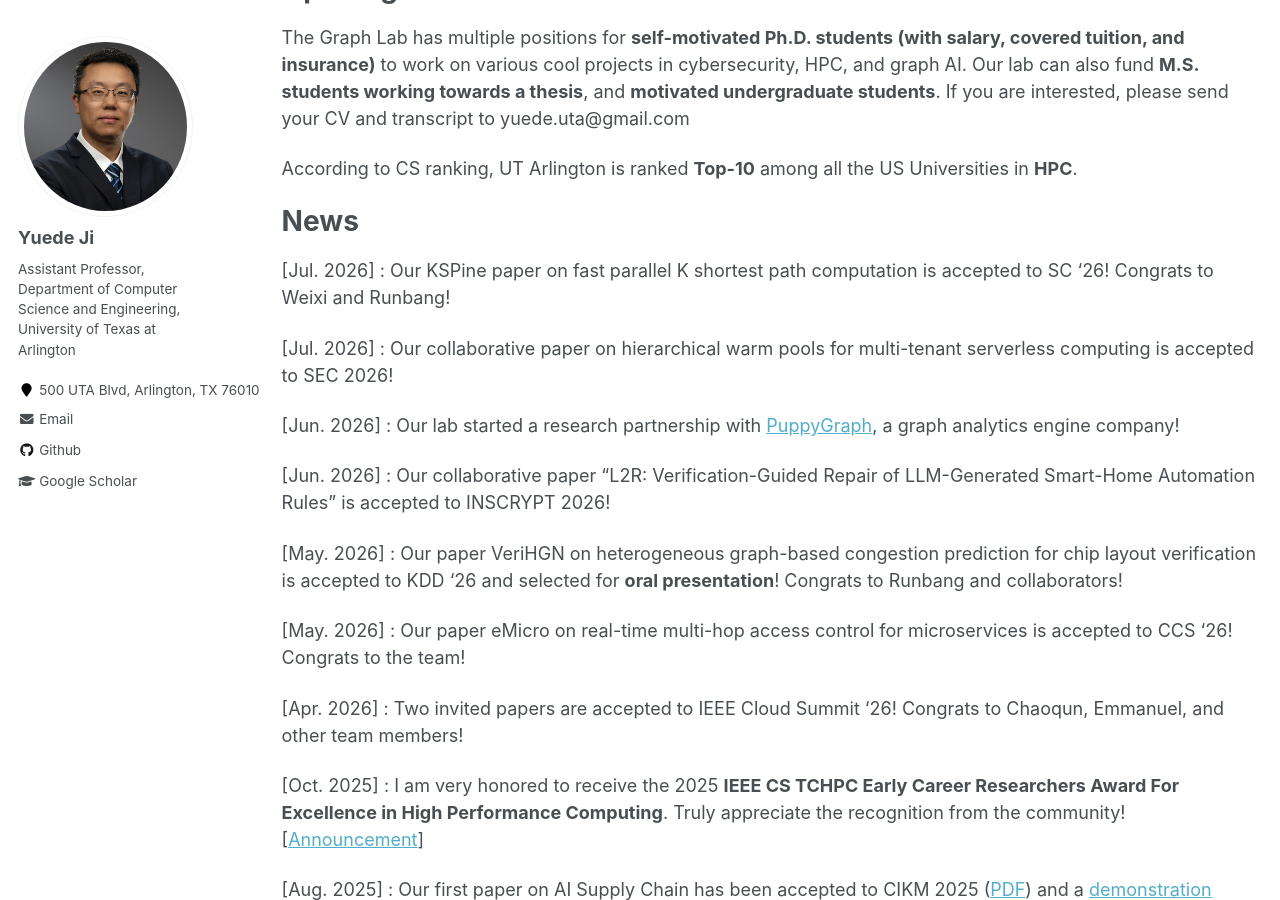
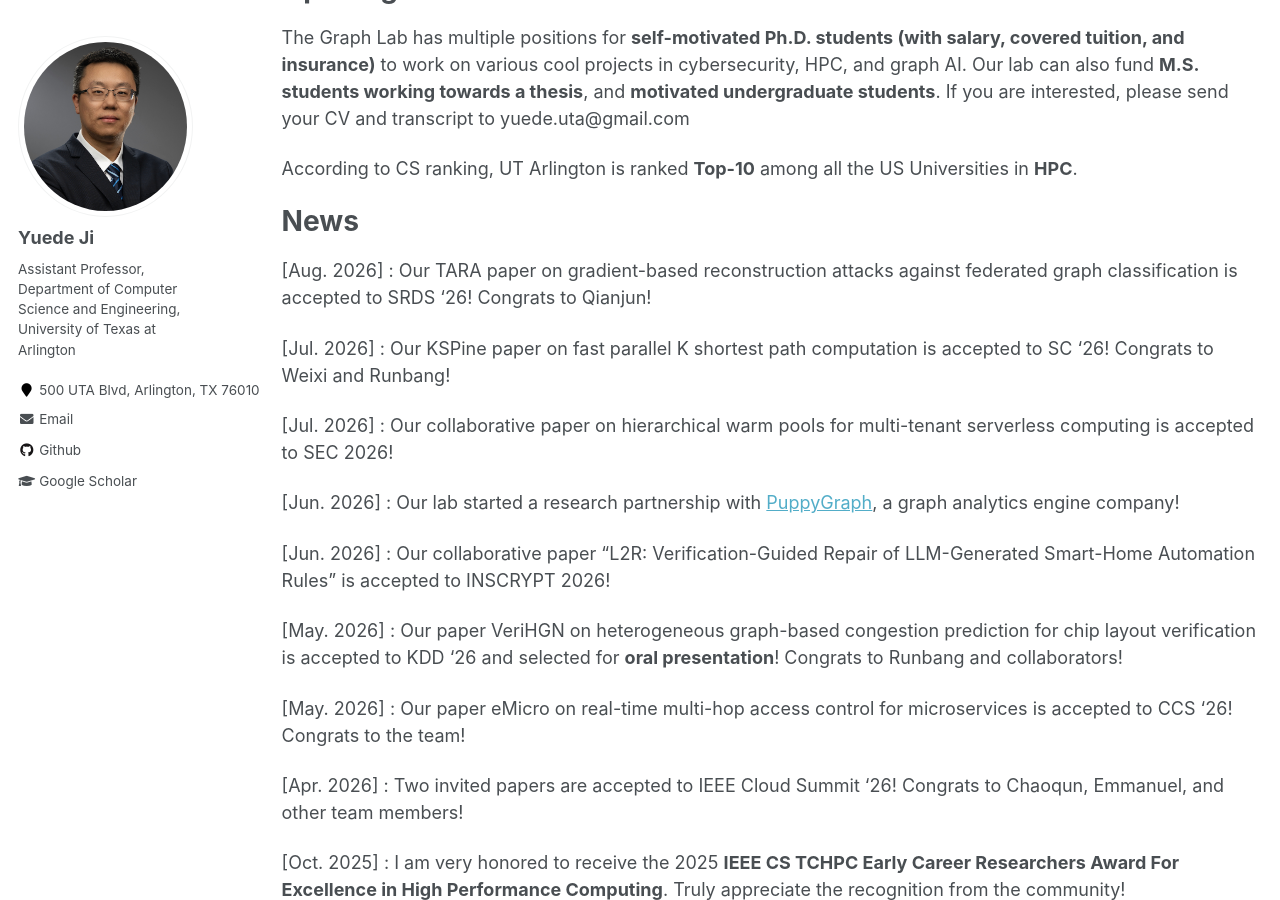
Before and after one commit to yuede/yuede.github.io, a Jekyll site: the page built from _pages/about.md, in a window 1280 px wide and 900 px high, scrolled down 536 px. Built offline with Jekyll 4.4.1, drawn with Linux system fonts in a browser that asks for light colours.

Commit message:
Add TARA paper (SRDS 2026) news item

```diff
--- a/_pages/about.md
+++ b/_pages/about.md
@@ -26,6 +26,8 @@ According to CS ranking, UT Arlington is ranked <strong>Top-10</strong> among al
 
 News
 ======
+
+[Aug. 2026] : Our TARA paper on gradient-based reconstruction attacks against federated graph classification is accepted to SRDS '26! Congrats to Qianjun!
 
 [Jul. 2026] : Our KSPine paper on fast parallel K shortest path computation is accepted to SC '26! Congrats to Weixi and Runbang!
 
```
